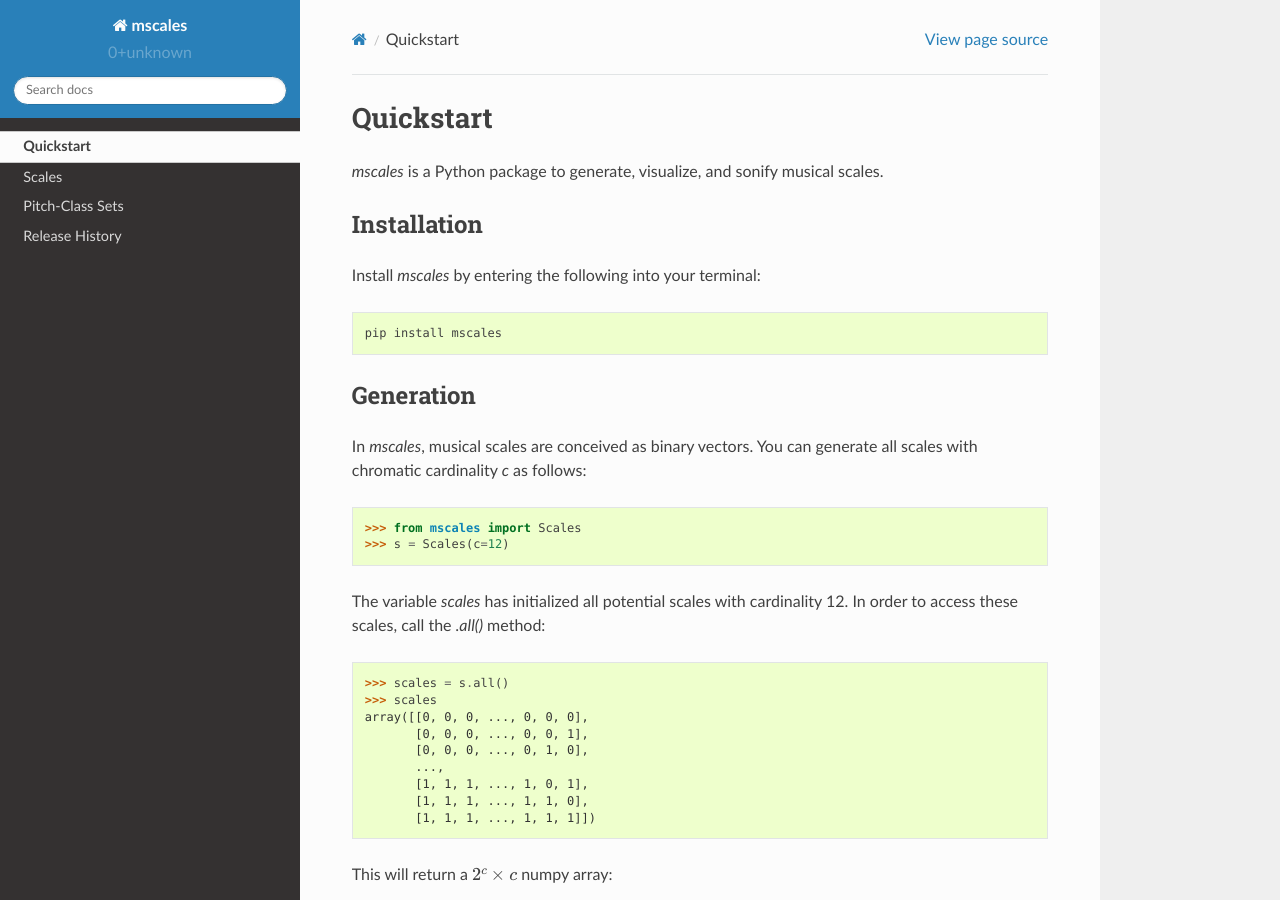
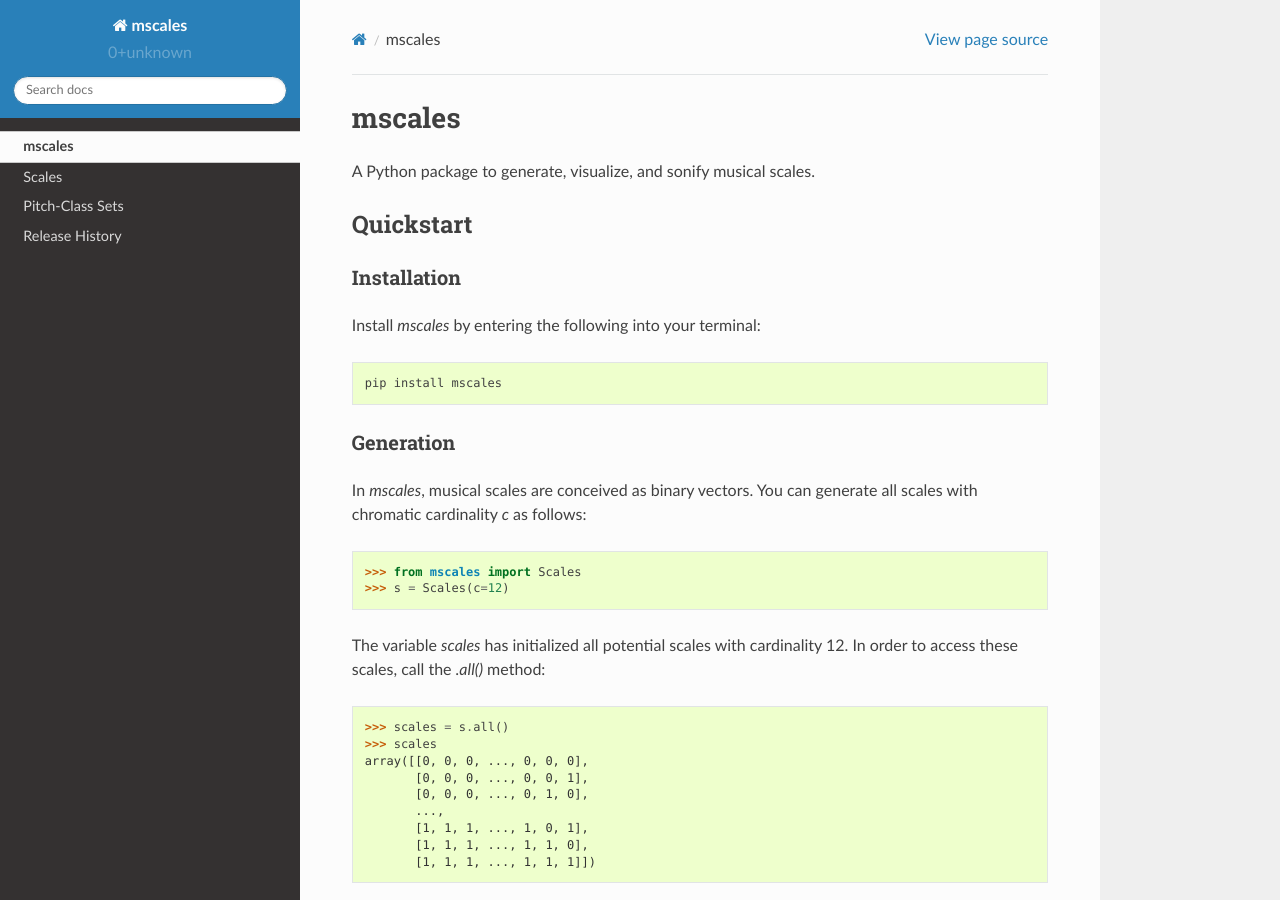
Before and after one commit to fabianmoss/mscales, a Sphinx documentation site: the page built from docs/source/index.rst, in a window 1280 px wide and 900 px high. Built offline with Sphinx 7.4.7 and the Read the Docs theme 2.0.0, drawn with Linux system fonts in a browser that asks for light colours.

Commit message:
update docs

```diff
--- a/docs/source/index.rst
+++ b/docs/source/index.rst
@@ -3,21 +3,25 @@
    You can adapt this file completely to your liking, but it should at least
    contain the root `toctree` directive.
 
-Quickstart
-==========
+mscales
+=======
 
-`mscales` is a Python package to generate, visualize,
+A Python package to generate, visualize,
 and sonify musical scales.
 
+Quickstart
+----------
+
+
 Installation
-------------
+++++++++++++
 
 Install `mscales` by entering the following into your terminal::
 
    pip install mscales
 
 Generation
-----------
+++++++++++
 
 In `mscales`, musical scales are conceived as binary vectors.
 You can generate all scales with chromatic cardinality `c` as follows:
@@ -96,7 +100,7 @@ as a list of Counter objects:
  ...]
 
 Plotting
---------
+++++++++
 
 Scales from this collection can then be accessed and plotted.
 Either as a simple bar plot:
@@ -122,9 +126,6 @@ or as a polar stem plot:
    plot_polar(scale)
    plt.show()
 
-.. .. image:: pyplots/example-scale-polar.png
-..    :alt: Example scale (polar).
-
 .. plot:: pyplots/example-scale-polar.py
    :include-source:
    :align: center
@@ -132,7 +133,7 @@ or as a polar stem plot:
    :caption: Example scale polar plot.
 
 Sonification
-------------
+++++++++++++
 
 .. note::
    Currently, we can only synthesize scales with a cardinality of 12
--- a/docs/source/pcsets.rst
+++ b/docs/source/pcsets.rst
@@ -1,5 +1,5 @@
 Pitch-Class Sets
-================
+----------------
 
 Apart from the `scales` module discussed
 in Quickstart, `mscales` also contains the `pcsets` module.
--- a/docs/source/scales.rst
+++ b/docs/source/scales.rst
@@ -1,5 +1,5 @@
 Scales
-======
+------
 
 .. automodule:: scales
     :undoc-members:
```
